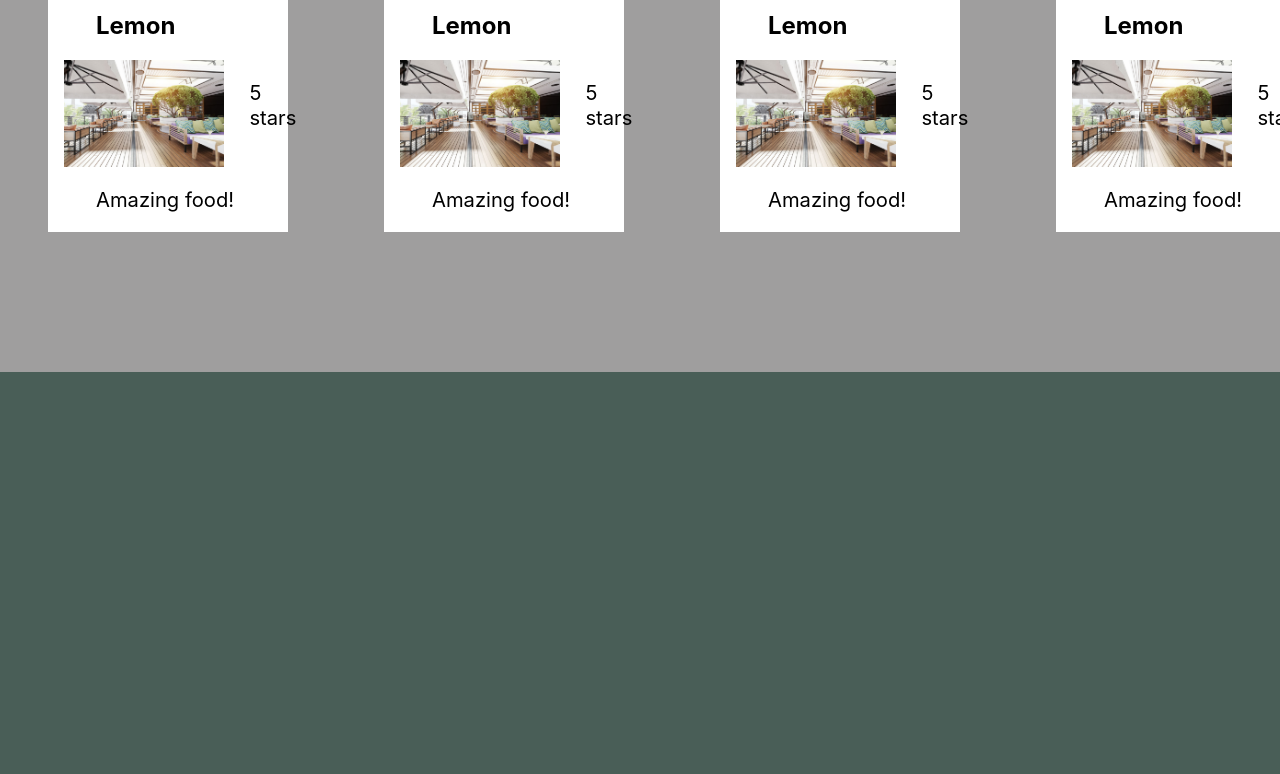
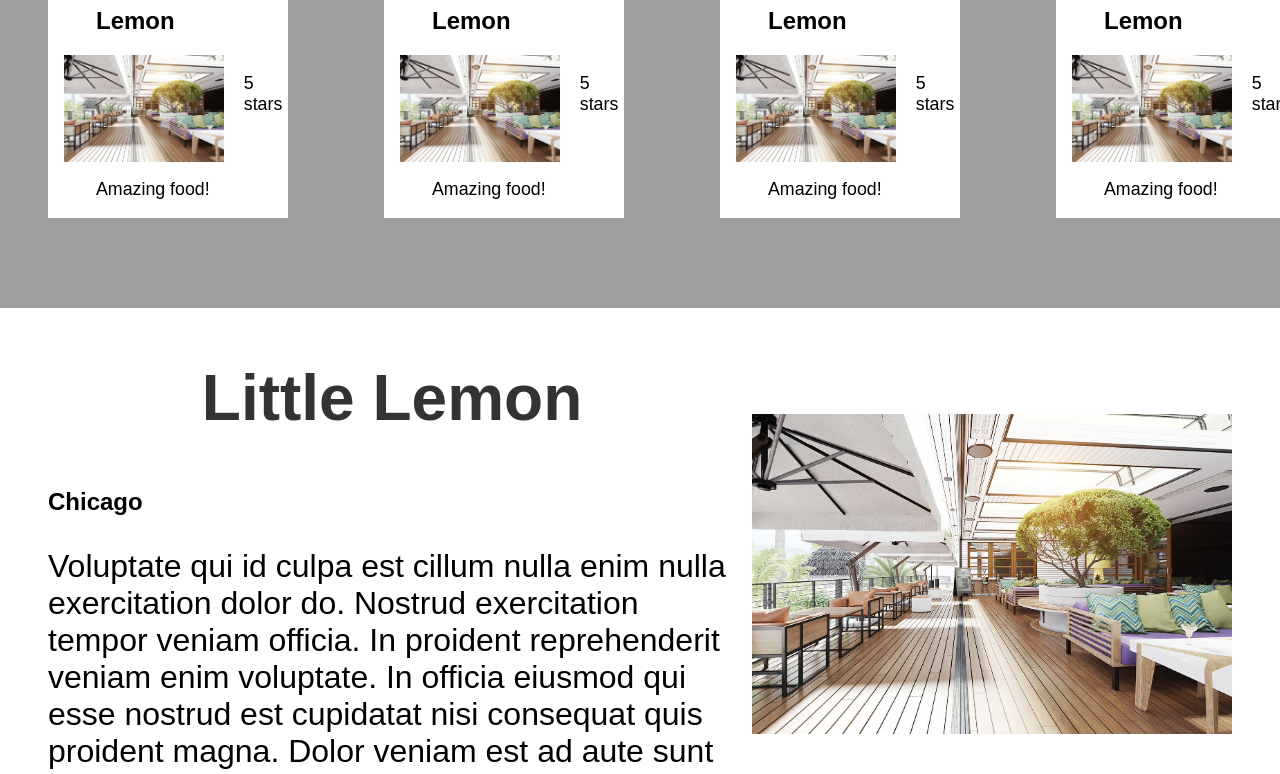
Before and after one commit to hslo244/meta-capstone, a React (Create React App) app: page / in a window 1280 px wide. Shown: the part 2000-2774 px from the top of the page. Before the commit the page ends 2372 px from the top, so only its background shows below. Built offline with nearby package versions, Linux system fonts and the light colour scheme.

Commit message:
Added footer and about sections

```diff
--- /dev/null
+++ b/src/About.css
@@ -0,0 +1,23 @@
+section.about {
+    background-color: white;
+    margin-top:-4rem;
+    padding-top: 0%;
+    position: relative;
+}
+
+div.about {
+    margin-left: 3rem;
+    display:flex;
+    align-items: center;
+    justify-content: space-around;
+}
+
+div.aboutImg {
+    display:flex;
+}
+
+img.aboutImg {
+    width: 30rem;
+    margin-left: 1rem;
+    margin-right: 3rem;
+}
--- /dev/null
+++ b/src/About.js
@@ -0,0 +1,20 @@
+// This is the About section component
+import './About.css';
+import Restaurant from './restaurant.jpg'
+
+export function About() {
+    return(
+        <section class='about'>
+            <div class='about'>
+                <div class='about1'>
+                    <h1 class='about'>Little Lemon</h1>
+                    <h2 class='about'>Chicago</h2>
+                    <p class='about'>Voluptate qui id culpa est cillum nulla enim nulla exercitation dolor do. Nostrud exercitation tempor veniam officia. In proident reprehenderit veniam enim voluptate. In officia eiusmod qui esse nostrud est cupidatat nisi consequat quis proident magna. Dolor veniam est ad aute sunt adipisicing. Sit deserunt proident ipsum ea in.</p>
+                </div>
+                <div class='aboutImg'>
+                    <img src={Restaurant} alt='Place' class="aboutImg"/>
+                </div>
+            </div>
+        </section>
+    );
+};
--- /dev/null
+++ b/src/BookingPage.css
@@ -0,0 +1,67 @@
+/* BookingPage.css */
+
+body {
+    font-family: Arial, sans-serif;
+    background-color: #f4f4f4;
+    margin: 0;
+    padding: 0;
+}
+
+.container {
+    max-width: 600px;
+    margin: 50px auto;
+    padding: 20px;
+    background-color: #fff;
+    box-shadow: 0 0 10px rgba(0, 0, 0, 0.1);
+    border-radius: 8px;
+}
+
+h1 {
+    text-align: center;
+    color: #333;
+}
+
+form {
+    display: flex;
+    flex-direction: column;
+    margin-left: 41rem;
+}
+
+label {
+    margin-bottom: 10px;
+    color: #555;
+}
+
+input[type="text"],
+input[type="email"],
+input[type="date"],
+input[type="time"],
+select,
+textarea {
+    padding: 10px;
+    margin-bottom: 20px;
+    border: 1px solid #ccc;
+    border-radius: 4px;
+    font-size: 16px;
+    width: 100%;
+    box-sizing: border-box;
+}
+
+input[type="submit"] {
+    background-color: #007bff;
+    color: #fff;
+    padding: 10px;
+    border: none;
+    border-radius: 4px;
+    cursor: pointer;
+    font-size: 16px;
+}
+
+input[type="submit"]:hover {
+    background-color: #0056b3;
+}
+
+.error {
+    color: red;
+    margin-bottom: 20px;
+}
--- a/src/BookingPage.js
+++ b/src/BookingPage.js
@@ -1,5 +1,6 @@
 // Imports
 import {useNavigate} from "react-router-dom";
+import './BookingPage.css';
 
 export function BookingPage({availableTimes, updateTimes}) {
     const navigate = useNavigate(); //Init navigate
--- /dev/null
+++ b/src/Footer.css
@@ -0,0 +1,5 @@
+footer {
+    display: flex;
+    align-items: center;
+    justify-content: space-around;
+}
--- a/src/Footer.js
+++ b/src/Footer.js
@@ -0,0 +1,29 @@
+import React from 'react';
+import './Footer.css';
+import Restaurant from './restaurant.jpg'
+
+export function Footer() {
+    return (
+        <footer>
+            <div>
+                <img src={Restaurant} alt='Place' class="placeImg"/>
+            </div>
+            <div>
+                <h2>Navigation</h2>
+                <p>Home</p>
+            </div>
+            <div>
+                <h2>Location</h2>
+                <p>Chicago</p>
+            </div>
+            <div>
+                <h2>Location</h2>
+                <p>Chicago</p>
+            </div>
+            <div>
+                <h2>Location</h2>
+                <p>Chicago</p>
+            </div>
+        </footer>
+    );
+}
--- a/src/Main.js
+++ b/src/Main.js
@@ -1,6 +1,8 @@
 import { CallToAction } from "./CallToAction";
 import { Specials } from "./Specials";
 import { CustomersSay } from "./CustomersSay";
+import { About } from "./About";
+import { Footer } from "./Footer";
 
 export function Main() {
     return(
@@ -8,6 +10,8 @@ export function Main() {
             <CallToAction/>
             <Specials/>
             <CustomersSay/>
+            <About/>
+            <Footer/>
         </>
     )
 }
```
Also changed, not shown: src/Testimonials.js (deleted, +0 -7 lines).
